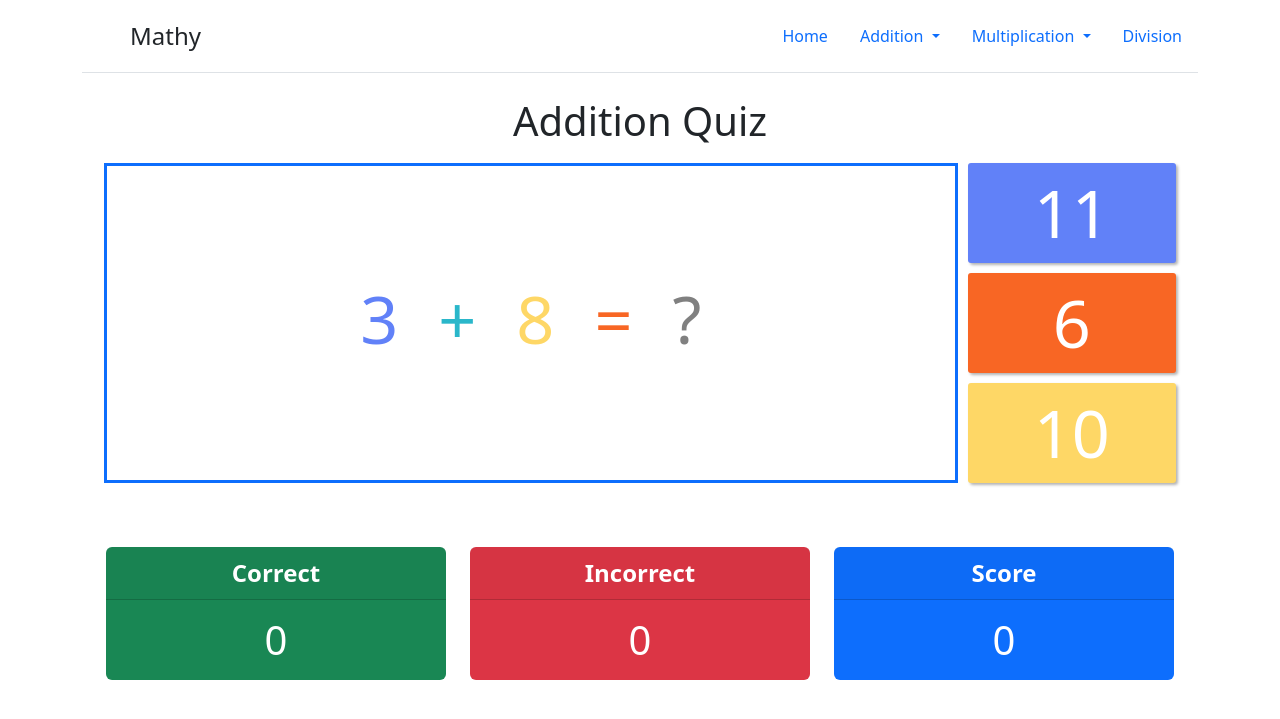
After one commit to hiimdonald/mathy, a Flask app: page /quiz in a window 1280 px wide. The commit adds this page. Shown: the top 719 px of the page. Run offline with Flask 2, Linux system fonts and the light colour scheme; some libraries are stand-ins or nearby versions.

Commit message:
small tweaks

```diff
--- a/app.py
+++ b/app.py
@@ -10,6 +10,7 @@ htmx = HTMX(app)
 @app.route('/')
 def home():
     return render_template('home.html')
+
 
 @app.route('/addition',  methods=['GET', 'POST'])
 def addition():
@@ -32,6 +33,7 @@ def multiplication():
         problems = [generate_multiplication_problem() for _ in range(20)]
         return render_template('problems.html', problems=problems, enumerate=enumerate)
 
+
 @app.route('/division', methods=['GET', 'POST'])
 def division():
     if request.method == 'POST':
@@ -41,6 +43,7 @@ def division():
     else:
         problems = [generate_division_problem() for _ in range(20)]
         return render_template('problems.html', problems=problems, enumerate=enumerate)
+
 
 @app.get('/add')
 def add():
@@ -52,30 +55,38 @@ def add():
         problems = [generate_addition_problem() for _ in range(20)]
         return render_template('problems2.html', problems=problems, enumerate=enumerate)
 
+
 @app.get('/addition-quiz')
 def addition_quiz():
     return render_template('add_quiz.html')
 
+
 @app.get('/addition-flash-cards')
 def addition_flash_cards():
     return render_template('add_flash_cards.html')
+
 
 @app.get('/flash-card')
 def flash_card():
     return render_template('flash_card.html')
 
 
-
-
 @app.get('/multiply')
 def multiply():
     if htmx:
         prob_count = int(request.args.get('count'))
-        problems = [generate_multiplication_problem() for _ in range(prob_count)]
+        problems = [generate_multiplication_problem()
+                    for _ in range(prob_count)]
         return render_template('math_questions.html', problems=problems, enumerate=enumerate)
     else:
         problems = [generate_multiplication_problem() for _ in range(20)]
         return render_template('problems2.html', problems=problems, enumerate=enumerate)
+
+
+@app.get('/quiz')
+def math_quiz():
+    return render_template('math_quiz.html')
+
 
 @app.route('/multiplication_flashcards')
 def multiplication_flashcards():
@@ -94,12 +105,13 @@ def divide():
 
 
 app.get('/problems')
+
+
 def problems():
     count = request.args.get('count')
     problems = [generate_addition_problem() for _ in range(count)]
     return render_template('add_problems.html', problems=problems, enumerate=enumerate)
 
 
-
 if __name__ == '__main__':
-    app.run(port=5000, debug=True)
+    app.run(port=8000, debug=True)
--- a/static/css/style.css
+++ b/static/css/style.css
@@ -1,5 +1,6 @@
-[x-cloak] { display: none !important; }
-
+[x-cloak] {
+  display: none !important;
+}
 
 .problems-test {
   width: 100%;
@@ -9,7 +10,7 @@
   grid-gap: 10px;
 }
 
-.options{
+.options {
   display: flex;
   justify-content: center;
   align-items: center;
@@ -21,7 +22,7 @@
   box-shadow: 2px 2px 3px 0px rgba(0, 0, 0, 0.3);
 }
 
-.options:hover{
+.options:hover {
   opacity: 0.7;
 }
 
@@ -30,13 +31,25 @@
   transform: scale(0.85);
 }
 
-.wrapper{
+.val1 {
+  background-color: #6181f8;
+}
+
+.val2 {
+  background-color: #f86624;
+}
+
+.val3 {
+  background-color: #fed766;
+}
+
+.wrapper {
   display: grid;
   grid-template-columns: 80% 20%;
   height: 100%;
 }
 
-.equation{
+.equation {
   display: flex;
   justify-content: center;
   align-items: center;
@@ -49,13 +62,21 @@
   margin: 10px 10px 0px 10px;
 }
 
-.equation h1{
+.equation h1 {
   display: inline;
   padding: 20px;
   font-size: 1em;
 }
 
-.answer-options{
+.answer-options {
   font-size: 5.2vw;
   margin-right: 10px;
 }
+
+.equation-answer {
+  color: grey;
+}
+
+.correct-answer {
+  color: green;
+}
--- a/static/js/flash_card.js
+++ /dev/null
@@ -1,5 +0,0 @@
-const card = document.querySelector(".card__inner");
-
-card.addEventListener("click", function (e) {
-  card.classList.toggle("is-flipped");
-});
--- a/static/js/multiplication_flashcard.js
+++ b/static/js/multiplication_flashcard.js
@@ -71,8 +71,8 @@ function generateEquation() {
     back.querySelector("h1").textContent = answer;
     back.querySelector(
       "#score-buttons"
-    ).innerHTML = `<button class="btn btn-success correct-btn m-2" onclick="handleAnswer(true)"><i class="fa-solid fa-thumbs-up" style="color: #fff;"></i></button>
-    <button class="btn btn-danger incorrect-btn m-2" onclick="handleAnswer(false)"><i class="fa-solid fa-thumbs-down" style="color: #fff;"></i></button>
+    ).innerHTML = `<button class="btn btn-success correct-btn p-3 m-2" onclick="handleAnswer(true)"><i class="fa-solid fa-thumbs-up fa-xl" style="color: #fff;"></i></button>
+    <button class="btn btn-danger incorrect-btn p-3 m-2" onclick="handleAnswer(false)"><i class="fa-solid fa-thumbs-down fa-xl" style="color: #fff;"></i></button>
     `;
   }, 300);
 
--- /dev/null
+++ b/static/js/multiplication_quiz.js
@@ -0,0 +1,76 @@
+const options = document.querySelectorAll(".options");
+
+let answer = 0,
+  numCorrect = 0,
+  numWrong = 0,
+  score = 0,
+  isAnswerShown = false;
+
+function generateEquation() {
+  const num1 = Math.floor(Math.random() * 13);
+  const num2 = Math.floor(Math.random() * 13);
+  const correctAnswer = num1 + num2;
+
+  let allAnswers = [correctAnswer];
+  while (allAnswers.length < options.length) {
+    const newAnswer = correctAnswer + Math.floor(Math.random() * 11) - 5;
+    if (newAnswer !== correctAnswer && !allAnswers.includes(newAnswer)) {
+      allAnswers.push(newAnswer);
+    }
+  }
+
+  allAnswers = allAnswers.sort(() => Math.random() - 0.5);
+
+  document.getElementById("num1").innerHTML = num1;
+  document.getElementById("num2").innerHTML = num2;
+  answer = correctAnswer;
+
+  options.forEach((option, index) => {
+    option.innerHTML = allAnswers[index];
+    option.addEventListener("click", checkAnswer);
+  });
+
+  isAnswerShown = false;
+}
+
+function checkAnswer(event) {
+  const clickedElement = event.currentTarget;
+  const result = document.getElementById("result");
+
+  if (isAnswerShown) {
+    generateEquation();
+    return;
+  }
+
+  if (clickedElement.innerHTML == answer) {
+    numCorrect++;
+    result.style.color = "green"; // Set the result color to green if the answer is correct.
+  } else {
+    numWrong++;
+    result.style.color = "red"; // Set the result color to red if the answer is incorrect.
+  }
+
+  score = (numCorrect / (numCorrect + numWrong)) * 100;
+
+  updateScore();
+  showAnswer();
+}
+
+function showAnswer() {
+  const result = document.getElementById("result");
+  result.innerHTML = answer;
+  isAnswerShown = true;
+  setTimeout(() => {
+    generateEquation();
+    result.innerHTML = "?";
+    result.style.color = "gray"; // Reset the result color to gray when the next question is generated.
+  }, 800);
+}
+
+function updateScore() {
+  document.getElementById("correct-count").innerHTML = numCorrect;
+  document.getElementById("incorrect-count").innerHTML = numWrong;
+  document.getElementById("score").innerHTML = Math.trunc(score) + "%";
+}
+
+generateEquation();
--- a/templates/base.html
+++ b/templates/base.html
@@ -113,6 +113,11 @@
                   >Flash Cards</a
                 >
               </li>
+              <li>
+                <a class="dropdown-item" href="{{ url_for('math_quiz') }}"
+                  >Quiz</a
+                >
+              </li>
               <li><hr class="dropdown-divider" /></li>
               <li>
                 <a class="dropdown-item" href="#">Printable Worksheets</a>
--- /dev/null
+++ b/templates/math_quiz.html
@@ -0,0 +1,56 @@
+{% extends 'base.html' %} {% block content %}
+
+<h1 class="text-center">Addition Quiz</h1>
+
+<div class="wrapper pb-3">
+  <div class="equation border border-primary border-3">
+    <h1 id="num1" style="color: #6181f8">1</h1>
+    <h1 style="color: #2ab7ca">+</h1>
+    <h1 id="num2" style="color: #fed766">1</h1>
+    <h1 style="color: #f86624">=</h1>
+    <h1 class="equation-answer" id="result">?</h1>
+  </div>
+  <div class="answer-options">
+    <div class="options val1" data-answer="false">
+      <h1 id="option1">1</h1>
+    </div>
+    <div class="options val2" data-answer="false">
+      <h1 id="option2">2</h1>
+    </div>
+    <div class="options val3" data-answer="false">
+      <h1 id="option3">3</h1>
+    </div>
+  </div>
+</div>
+
+<div class="container my-5">
+  <div class="row">
+    <div class="col-md-4">
+      <div class="card text-white bg-success border-0 mb-3">
+        <div class="card-header fs-4 fw-semibold text-center">Correct</div>
+        <div class="card-body">
+          <h1 class="card-text text-lg-center" id="correct-count">0</h1>
+        </div>
+      </div>
+    </div>
+    <div class="col-md-4">
+      <div class="card text-white bg-danger border-0 mb-3">
+        <div class="card-header fs-4 fw-semibold text-center">Incorrect</div>
+        <div class="card-body">
+          <h1 class="card-text text-lg-center" id="incorrect-count">0</h1>
+        </div>
+      </div>
+    </div>
+    <div class="col-md-4">
+      <div class="card text-white bg-primary border-0 mb-3">
+        <div class="card-header fs-4 fw-semibold text-center">Score</div>
+        <div class="card-body">
+          <h1 class="card-text text-lg-center" id="score">0</h1>
+        </div>
+      </div>
+    </div>
+  </div>
+</div>
+
+<script src="{{url_for('static', filename='js/multiplication_quiz.js')}}"></script>
+{% endblock %}
--- a/templates/multiplication_flashcards.html
+++ b/templates/multiplication_flashcards.html
@@ -28,8 +28,8 @@
               class="btn-wrapper text-center d-flex justify-content-between p-3"
               id=""
             >
-              <button class="btn btn-success correct-btn m-2">Correct</button>
-              <button class="btn btn-danger incorrect-btn m-2">
+              <button class="btn btn-success correct-btn p-5">Correct</button>
+              <button class="btn btn-danger incorrect-btn p-5">
                 Incorrect
               </button>
             </div>
```
